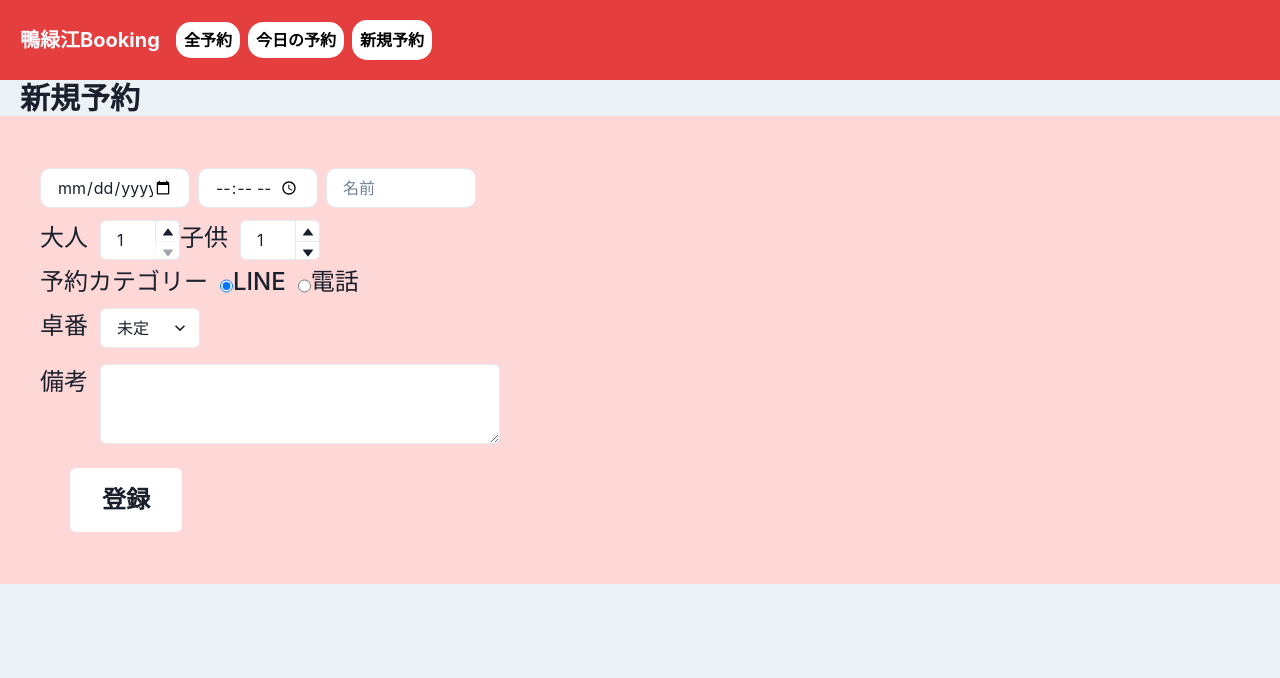
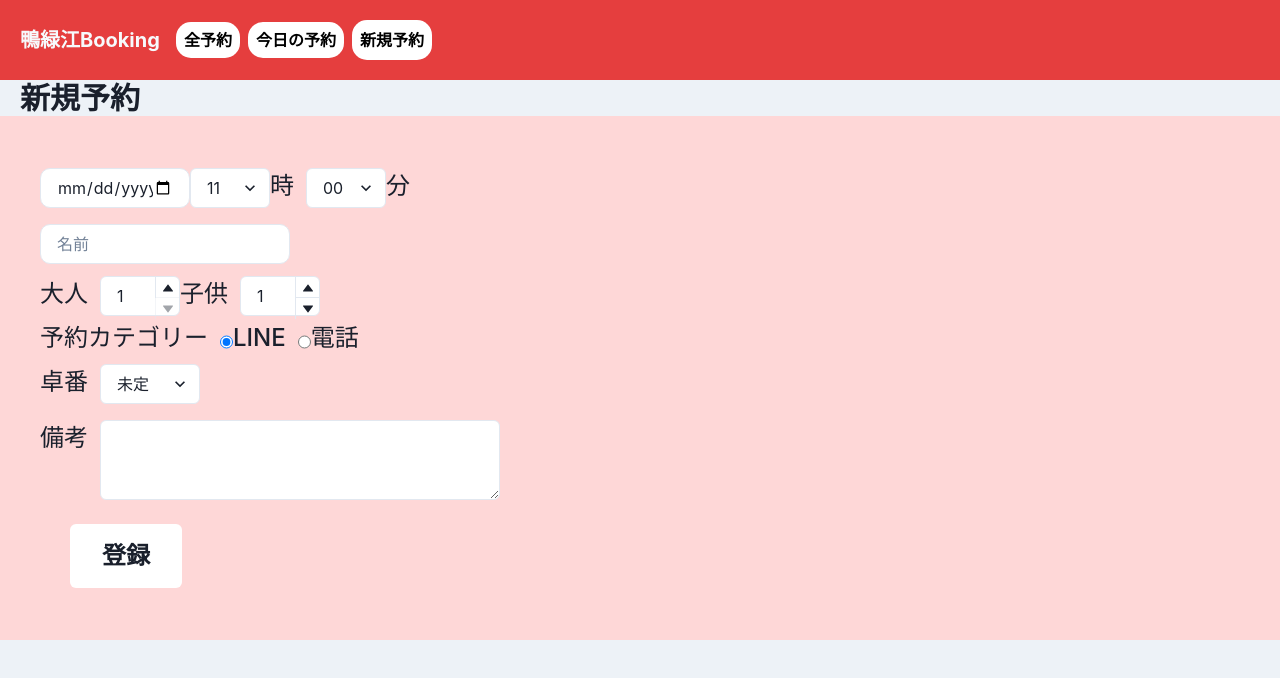
Before and after one commit to fukada-m/ouryokukou_booking, a React (Create React App) app in the folder booking_web/: page /createBooking in a window 1280 px wide. Shown: the top 678 px of the page. Built offline with nearby package versions, Linux system fonts and the light colour scheme.

Commit message:
時間設定を限定的にした

```diff
--- a/booking_web/src/components/pages/CreateBooking.jsx
+++ b/booking_web/src/components/pages/CreateBooking.jsx
@@ -16,7 +16,9 @@ export const CreateBooking = () => {
   const setOptionDisp = useSetRecoilState(optionDispState);
 
   const [date, setDate] = useState();
-  const [time, setTime] = useState('18:00');
+  const [time, setTime] = useState();
+  const [hour, setHour] = useState("12:00");
+  const [minute, setMinute] = useState("00");
   const [name, setName] = useState();
   const [numberOfAdults, setNumberOfAdults] = useState(1);
   const [numberOfChildren, setNumberOfChildren] = useState(1);
@@ -45,7 +47,7 @@ export const CreateBooking = () => {
       booking: {
         date,
         week,
-        time,
+        time: `${hour}:${minute}`,
         name,
         number_of_adults: numberOfAdults,
         number_of_children: numberOfChildren,
@@ -81,7 +83,7 @@ export const CreateBooking = () => {
       <Heading px={5} as="h1" fontSize={{ base: "2xl", md: "3xl" }}>
         新規予約
       </Heading>
-      <Box p={{ base: 5, md: 10}} bg="red.100">
+      <Box p={{ base: 5, md: 10 }} bg="red.100">
         <Box py={3} display="flex">
           <Input
             bg="white"
@@ -90,26 +92,42 @@ export const CreateBooking = () => {
             borderRadius="10px"
             onChange={(e) => setDate(e.target.value)}
           />
-          <Input
-            bg="white"
-            type="time"
-            w="120px"
-            mx={2}
-            borderRadius="10px"
-            onChange={(e) => setTime(e.target.value)}
-          />
-          {/* <TimePicker
-          onChange={(e) => setTime(e)}
-          value={time}
-          format="HH:mm"
-          disableClock={true}
-          minuteAriaLabel="分"
-          minutePlaceholder="0, 15, 30, 45"
-          /> */}
+          <Box display="flex">
+            <Select
+              w={"80px"}
+              bg={"white"}
+              value={hour}
+              onChange={(e) => setHour(e.target.value)}
+              >
+              {["11", "12", "13", "17", "18", "19", "20", "21"].map((hour) => (
+                <option key={hour} value={hour}>
+                  {hour}
+                </option>
+              ))}
+            </Select>
+              <FormLabel fontSize={"2xl"}>時</FormLabel>
+          </Box>
+          <Box display="flex">
+            <Select
+              w={"80px"}
+              bg={"white"}
+              value={hour}
+              onChange={(e) => setMinute(e.target.value)}
+              >
+              {["00", "15", "30", "45"].map((minitue) => (
+                <option key={minitue} value={minitue}>
+                  {minitue}
+                </option>
+              ))}
+            </Select>
+              <FormLabel fontSize={"2xl"}>分</FormLabel>
+          </Box>
+        </Box>
+        <Box pb={3} display="flex">
           <Input
             type="text"
             bg="white"
-            w="150px"
+            w="250px"
             borderRadius="10px"
             placeholder="名前"
             onChange={(e) => setName(e.target.value)}
@@ -153,7 +171,7 @@ export const CreateBooking = () => {
             checked={bookingCategoryId === "1"}
             onChange={() => setBookingCategoryId("1")}
           />
-          <FormLabel  fontSize={"2xl"}>LINE</FormLabel>
+          <FormLabel fontSize={"2xl"}>LINE</FormLabel>
           <input
             type="radio"
             value="2"
@@ -178,10 +196,18 @@ export const CreateBooking = () => {
           </Select>
         </Box>
         <Box py={3} display="flex">
-        <FormLabel fontSize={"2xl"}>備考</FormLabel>
-        <Textarea bg={"white"} w={"400px"} onChange={(e) => setNote(e.target.value)} />
+          <FormLabel fontSize={"2xl"}>備考</FormLabel>
+          <Textarea
+            bg={"white"}
+            w={"400px"}
+            onChange={(e) => setNote(e.target.value)}
+          />
         </Box>
-        <Box  px={30} py={3} ><Button fontSize={"2xl"} p={8} bg={"white"}  onClick={create}>登録</Button></Box>
+        <Box px={30} py={3}>
+          <Button fontSize={"2xl"} p={8} bg={"white"} onClick={create}>
+            登録
+          </Button>
+        </Box>
       </Box>
     </>
   );
```
